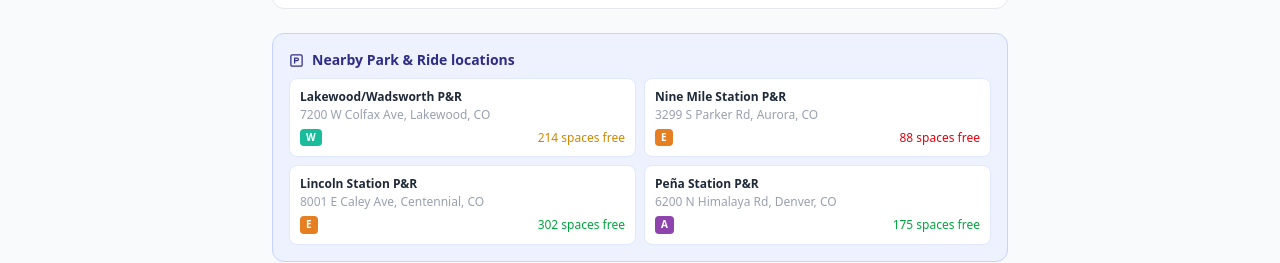
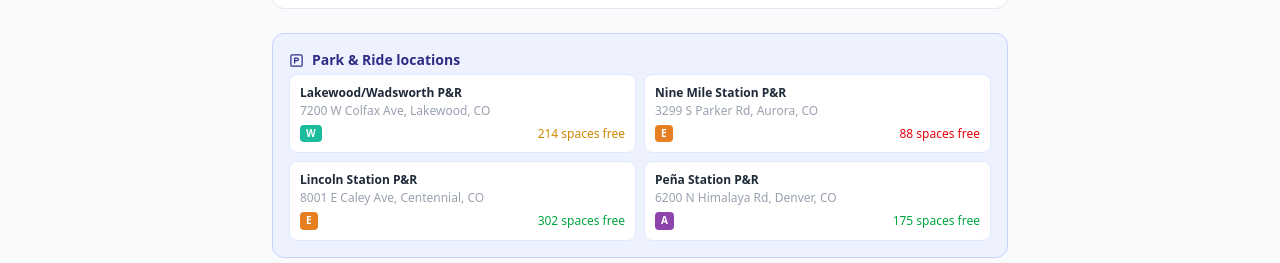
Before and after one commit to hudsonvo/RTD, a React (Vite) app: page /planner in a window 1280 px wide. Both pictures are taken after a click on the button "Drive + Transit". Shown: the part 474-737 px from the top of the page. Built offline with nearby package versions, Linux system fonts and the light colour scheme.

Commit message:
suggest park and ride stations on route for drive+transit

```diff
--- a/src/pages/TripPlanner.jsx
+++ b/src/pages/TripPlanner.jsx
@@ -16,6 +16,35 @@ const TIME_MODES = [
   { id: 'leave-at', label: 'Leave at' },
   { id: 'arrive-by', label: 'Arrive by' },
 ]
+
+// ── Geometry helpers ──────────────────────────────────────────────────────────
+
+function haversineKm(lat1, lon1, lat2, lon2) {
+  const R = 6371
+  const dLat = (lat2 - lat1) * Math.PI / 180
+  const dLon = (lon2 - lon1) * Math.PI / 180
+  const a = Math.sin(dLat / 2) ** 2
+    + Math.cos(lat1 * Math.PI / 180) * Math.cos(lat2 * Math.PI / 180) * Math.sin(dLon / 2) ** 2
+  return R * 2 * Math.atan2(Math.sqrt(a), Math.sqrt(1 - a))
+}
+
+// Returns P&R locations sorted by how "on the way" they are.
+// A station qualifies if routing origin→PR→dest adds ≤40% over the direct distance
+// and the PR is closer to the origin than to the destination.
+function getSuggestedParkAndRides(fromLat, fromLon, toLat, toLon) {
+  const directDist = haversineKm(fromLat, fromLon, toLat, toLon)
+  if (directDist < 0.5) return [] // origin and dest are the same spot
+  return PARK_AND_RIDE
+    .map(pr => {
+      const driveDist = haversineKm(fromLat, fromLon, pr.lat, pr.lon)
+      const transitDist = haversineKm(pr.lat, pr.lon, toLat, toLon)
+      const detourRatio = (driveDist + transitDist) / directDist
+      return { ...pr, driveDist, detourRatio }
+    })
+    .filter(pr => pr.detourRatio <= 1.4 && pr.driveDist < directDist)
+    .sort((a, b) => a.detourRatio - b.detourRatio)
+    .slice(0, 4)
+}
 
 // ── Geocoding ──────────────────────────────────────────────────────────────────
 
@@ -239,11 +268,13 @@ export default function TripPlanner() {
         const results = await geocode(from)
         if (!results.length) throw new Error(`Could not find location: "${from}"`)
         fCoords = results[0]
+        setFromCoords(fCoords)
       }
       if (!tCoords) {
         const results = await geocode(to)
         if (!results.length) throw new Error(`Could not find location: "${to}"`)
         tCoords = results[0]
+        setToCoords(tCoords)
       }
 
       const itineraries = await planTrip({
@@ -377,24 +408,52 @@ export default function TripPlanner() {
         </div>
       </form>
 
-      {/* Park & ride panel (drive-transit, pre-search) */}
-      {mode === 'drive-transit' && !trips && !loading && (
+      {/* Park & ride panel (drive-transit mode) */}
+      {mode === 'drive-transit' && !loading && (() => {
+        const hasBothCoords = fromCoords && toCoords
+        const suggested = hasBothCoords
+          ? getSuggestedParkAndRides(fromCoords.lat, fromCoords.lon, toCoords.lat, toCoords.lon)
+          : []
+        const showSuggested = hasBothCoords && suggested.length > 0
+        const list = showSuggested ? suggested : PARK_AND_RIDE.slice(0, 4)
+
+        return (
           <div className="bg-indigo-50 border border-indigo-200 rounded-xl p-4">
-          <h2 className="text-sm font-semibold text-indigo-900 flex items-center gap-2 mb-2">
-            <ParkingSquare size={15} />Nearby Park &amp; Ride locations
+            <h2 className="text-sm font-semibold text-indigo-900 flex items-center gap-2 mb-1">
+              <ParkingSquare size={15} />
+              {showSuggested ? 'Park & Rides on your route' : 'Park & Ride locations'}
             </h2>
+            {showSuggested && (
+              <p className="text-xs text-indigo-600 mb-2">
+                Stations within a reasonable detour from your route, sorted by how direct they are.
+              </p>
+            )}
+            {hasBothCoords && !showSuggested && (
+              <p className="text-xs text-indigo-600 mb-2">
+                No Park &amp; Ride stations found along this route — OTP will choose the best option automatically.
+              </p>
+            )}
             <div className="grid sm:grid-cols-2 gap-2">
-            {PARK_AND_RIDE.slice(0, 4).map(pr => {
+              {list.map(pr => {
                 const pct = Math.round((pr.freeSpaces / pr.spaces) * 100)
                 const availColor = pct > 30 ? 'text-green-600' : pct > 10 ? 'text-yellow-600' : 'text-red-600'
                 const routes = ROUTES.filter(r => pr.routeIds.includes(r.id))
                 return (
                   <div key={pr.id} className="bg-white rounded-lg border border-indigo-100 p-2.5 text-xs">
+                    <div className="flex items-start justify-between gap-1">
                       <div className="font-semibold text-gray-800">{pr.name}</div>
+                      {pr.driveDist != null && (
+                        <span className="text-indigo-500 shrink-0">{pr.driveDist.toFixed(1)} km drive</span>
+                      )}
+                    </div>
                     <div className="text-gray-400 mt-0.5 mb-1.5">{pr.address}</div>
                     <div className="flex items-center justify-between">
                       <div className="flex gap-1">
-                      {routes.map(r => <span key={r.id} className="px-1.5 py-0.5 rounded text-white font-bold" style={{ backgroundColor: r.color, fontSize: '10px' }}>{r.shortName}</span>)}
+                        {routes.map(r => (
+                          <span key={r.id} className="px-1.5 py-0.5 rounded text-white font-bold" style={{ backgroundColor: r.color, fontSize: '10px' }}>
+                            {r.shortName}
+                          </span>
+                        ))}
                       </div>
                       <span className={`font-medium ${availColor}`}>{pr.freeSpaces} spaces free</span>
                     </div>
@@ -403,7 +462,8 @@ export default function TripPlanner() {
               })}
             </div>
           </div>
-      )}
+        )
+      })()}
 
       {/* Error */}
       {error && (
```
Lines whose indentation alone changed are shown as unchanged.
